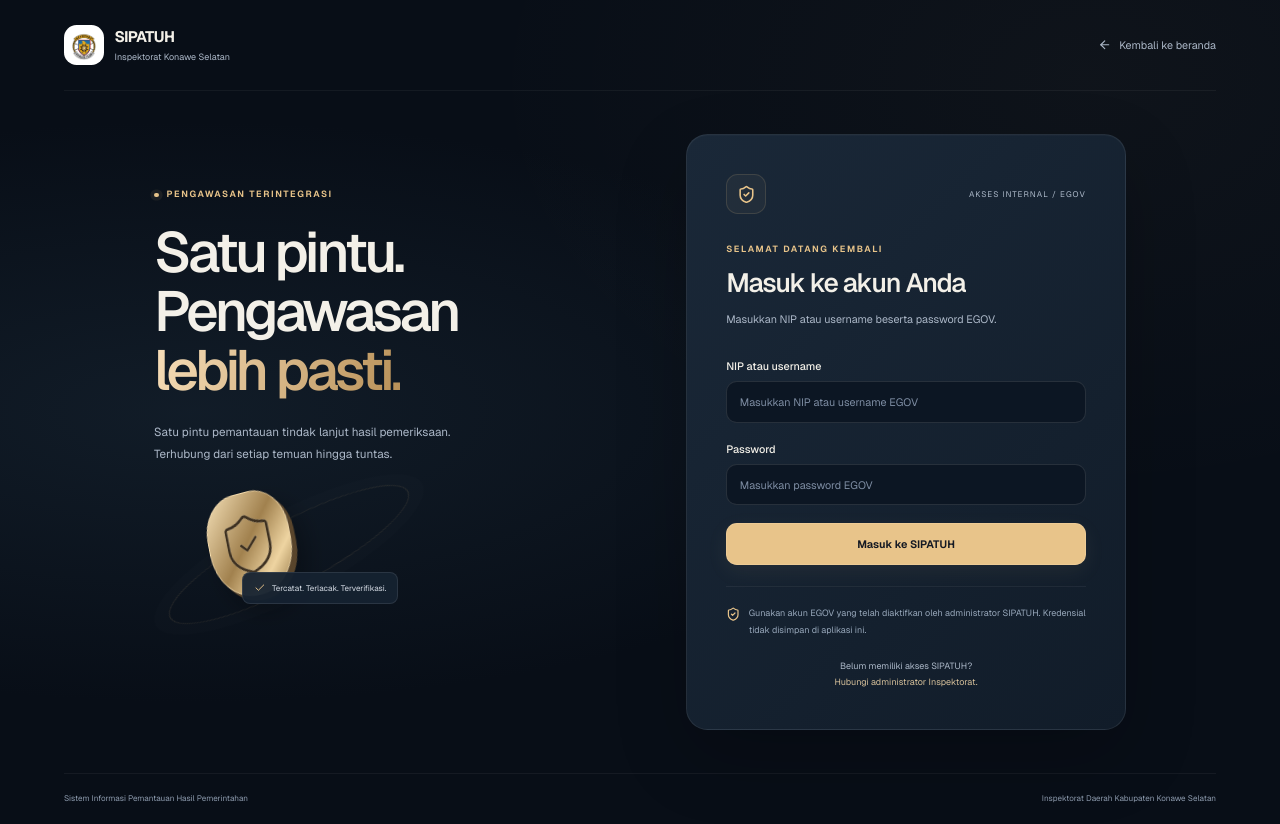
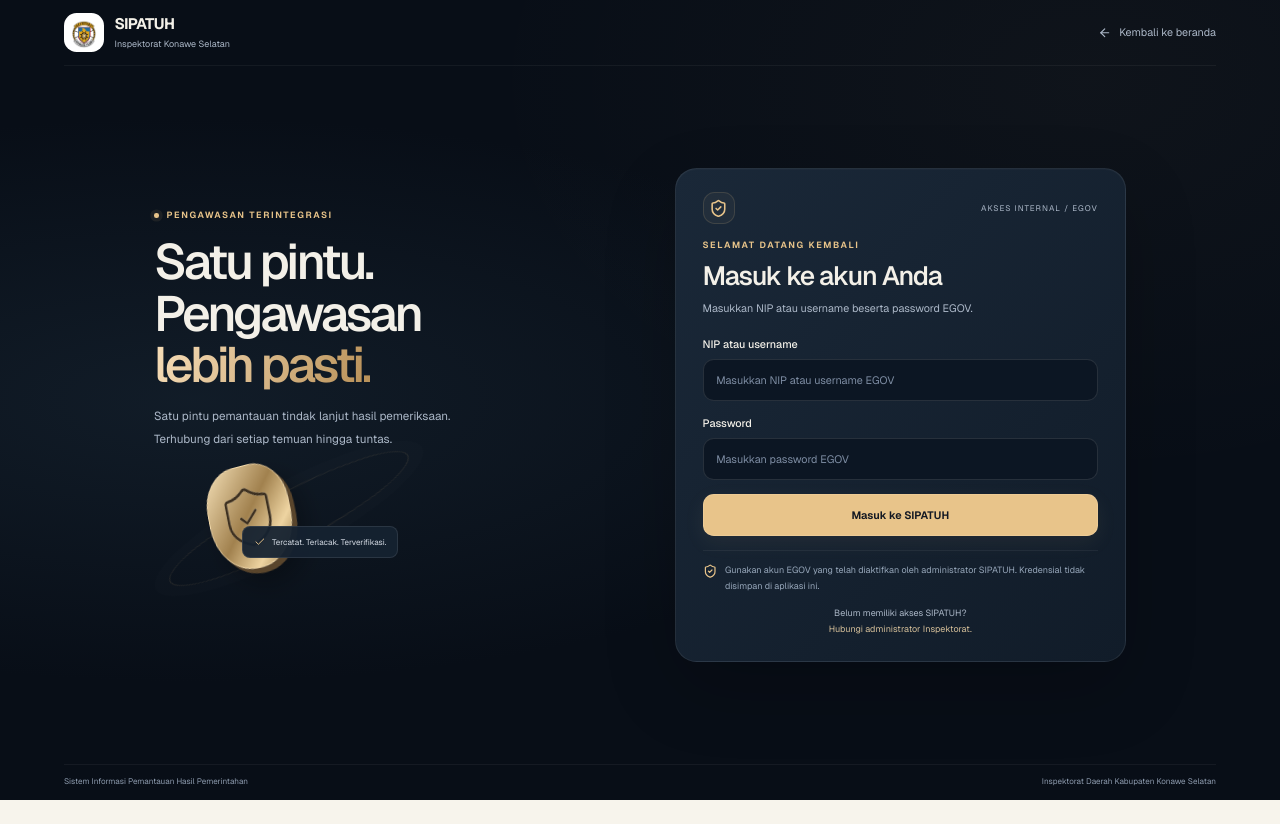
Before and after one commit to lowhanfish/siPatuh, a Next.js app in the folder frontend/: page /login in a window 1280 px wide. After the commit the page ends 800 px from the top, so only its background shows below. Built offline with nearby package versions, Linux system fonts and the light colour scheme; no server answers.

Commit message:
fix: compact login spacing to fit laptop viewports

```diff
--- a/frontend/features/auth/components/login.css
+++ b/frontend/features/auth/components/login.css
@@ -88,3 +88,30 @@
 @keyframes login-orbit { from { rotate: -8deg; } to { rotate: 12deg; } }
 @media (min-width: 1024px) { .login-page { zoom: .9; min-height: calc(100dvh / .9); } }
 @media print { .login-page { zoom: 1; } }
+
+/* Keep the full form visible on typical laptop displays without clipping content. */
+@media (min-width: 701px) {
+  .login-header { padding-block: 14px; }
+  .login-layout { padding-block: 20px; gap: clamp(36px, 6vw, 80px); }
+  .login-story h1 { font-size: clamp(42px, 4.3vw, 60px); margin-block: 16px; }
+  .login-emblem { height: 128px; margin-top: 12px; }
+  .login-government { margin-top: 10px; }
+  .login-card { padding: 26px 30px; }
+  .login-card-heading { margin-bottom: 16px; }
+  .login-lock { width: 36px; height: 36px; }
+  .login-card h2 { margin-top: 8px; }
+  .login-form-description { margin-top: 8px; }
+  .login-card form { margin-top: 20px; display: grid; gap: 16px; }
+  .login-card form > * { margin-block: 0; }
+  .login-access-note { margin-top: 16px; padding-top: 12px; }
+  .login-help { margin-top: 12px; }
+  .login-footer { padding-block: 12px; }
+}
+@media (min-width: 701px) and (max-height: 650px) {
+  .login-layout { padding-block: 12px; }
+  .login-card { padding-block: 20px; }
+  .login-card-heading { margin-bottom: 12px; }
+  .login-card form { margin-top: 16px; gap: 12px; }
+  .login-story h1 { font-size: 44px; }
+  .login-emblem { height: 116px; margin-top: 8px; }
+}
```
